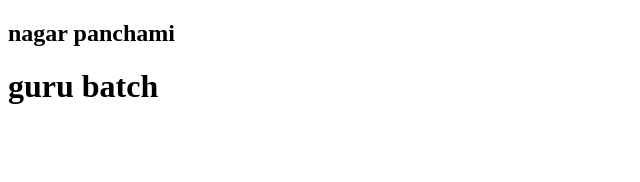
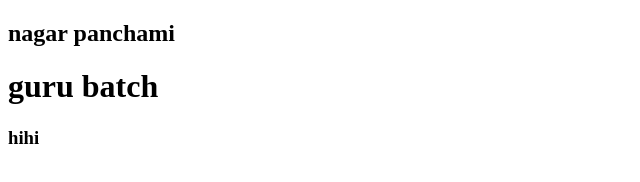
Before and after one commit to Varshaps07/FLIPKART, a plain HTML site: page flipkart/index.html in a window 1280 px wide. Shown: the full height of the page, 0-640 px from the left. Drawn offline with Linux system fonts and the light colour scheme.

Commit message:
i did for ref

```diff
--- a/flipkart/index.html
+++ b/flipkart/index.html
@@ -8,5 +8,6 @@
 <body>
     <h2>nagar panchami</h2>
     <h1>guru batch</h1>
+    <h3> hihi</h3>
 </body>
 </html>
```
